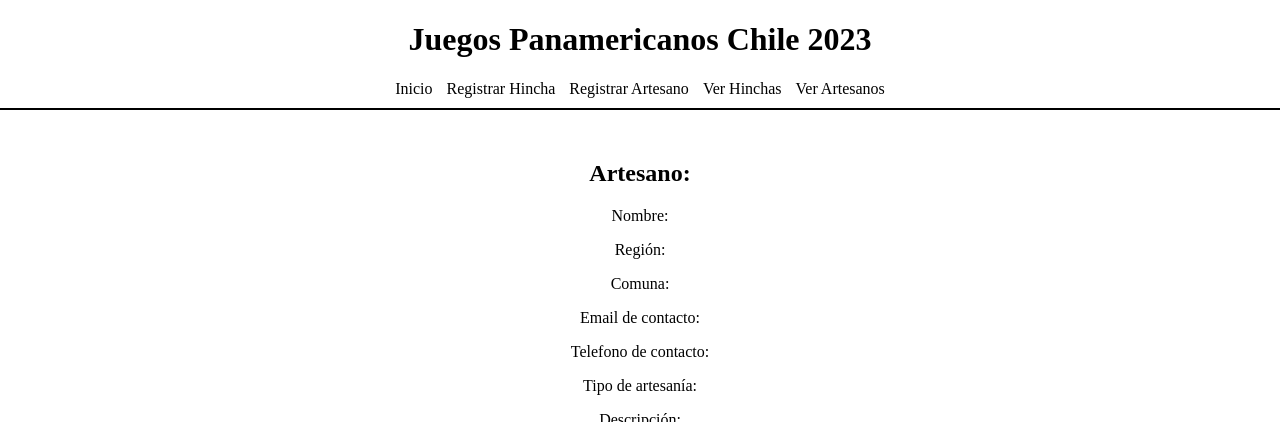
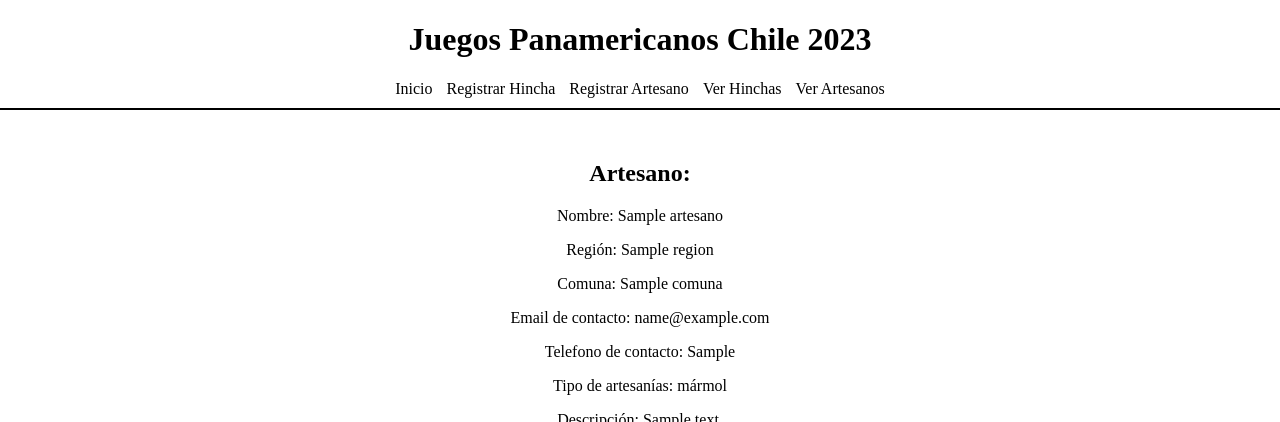
Before and after one commit to DR-Barros/Tarea2-DesarrolloDeAplicacionesWeb, a Flask app: a page that uses templates/informacion-artesano.html in a window 1280 px wide. Shown: the top 422 px of the page. Run offline with Flask 3, Linux system fonts and the light colour scheme; data comes from the database, SQL or seed files in the repository; tables that the repository leaves empty hold one stand-in row (values such as "Sample post").

Commit message:
FEAT(info-artesano): se vincula info a artesano a la base de datos

```diff
--- a/app.py
+++ b/app.py
@@ -34,7 +34,11 @@ def informacionHincha():
 
 @app.route('/informacion-artesano-<num>')
 def informacionArtesano(num):
-    return render_template('informacion-artesano.html', n = int(num))
+    n = int(num)
+    informacion = db.getArtesanoById(conn, n)
+    foto = db.getArtesanoFotoById(conn, n)
+    tipo = db.getArtesanoTipoById(conn, n)
+    return render_template('informacion-artesano.html', artesano = informacion, fotos=foto, tipos = tipo)
 
 @app.route('/ver-hinchas')
 def verHinchas():
--- a/db/db.py
+++ b/db/db.py
@@ -56,6 +56,27 @@ def getArtesanoTipo(conn):
     tipos = cursor.fetchall()
     return tipos
 
+def getArtesanoById(conn, id):
+    sql = "SELECT a.nombre, r.nombre, c.nombre, email, celular, descripcion_artesania FROM artesano a, comuna c, region r WHERE a.id = %s AND a.comuna_id = c.id AND c.region_id = r.id"
+    cursor = conn.cursor()
+    cursor.execute(sql, (id))
+    artesano = cursor.fetchall()
+    return artesano[0]
+
+def getArtesanoTipoById(conn, id):
+    sql = "SELECT ta.nombre FROM tipo_artesania ta, artesano_tipo at WHERE at.artesano_id = %s AND  at.tipo_artesania_id = ta.id"
+    cursor = conn.cursor()
+    cursor.execute(sql, (id))
+    tipos = cursor.fetchall()
+    return tipos
+
+def getArtesanoFotoById(conn, id):
+    sql = "SELECT ruta_archivo, nombre_archivo FROM foto WHERE artesano_id = %s"
+    cursor = conn.cursor()
+    cursor.execute(sql, (id))
+    fotos = cursor.fetchall()
+    return fotos
+
 def getLastId(conn):
     sql ="SELECT LAST_INSERT_ID()"
     cursor = conn.cursor()
--- a/templates/informacion-artesano.html
+++ b/templates/informacion-artesano.html
@@ -8,14 +8,18 @@
 {% block content %}
 <div class="container">
     <h2>Artesano:</h2>
-    <p>Nombre: <span id="nombre"></span></p>
-    <p>Región: <span id="region"></span></p>
-    <p>Comuna: <span id="comuna"></span></p>
-    <p>Email de contacto: <span id="mail"></span></p>
-    <p>Telefono de contacto: <span id="phone"></span></p>
-    <p>Tipo de artesanía: <span id="tipo"></span></p>
-    <p>Descripción: <span id="descripcion"></span></p>
-    <div id="fotos"></div>
+    <p>Nombre: {{artesano[0]}}</p>
+    <p>Región: {{artesano[1]}}</p>
+    <p>Comuna: {{artesano[2]}}</p>
+    <p>Email de contacto: {{artesano[3]}}</p>
+    <p>Telefono de contacto: {{artesano[4]}}</p>
+    <p>Tipo de artesanías: <span id="tipo">{% for t in tipos %}{{t[0]}} {% endfor %}</span></p>
+    <p>Descripción: {{artesano[5]}}</p>
+    <div id="fotos">
+        {% for foto in fotos %}
+        <img class="foto" src="{{foto[0]+'/'+foto[1]}}" alt="">
+        {% endfor %}
+    </div>
     <a class="boton" href="./ver-artesanos">Volver a ver Artesanos</a>
 </div>
 {% endblock %}
```
